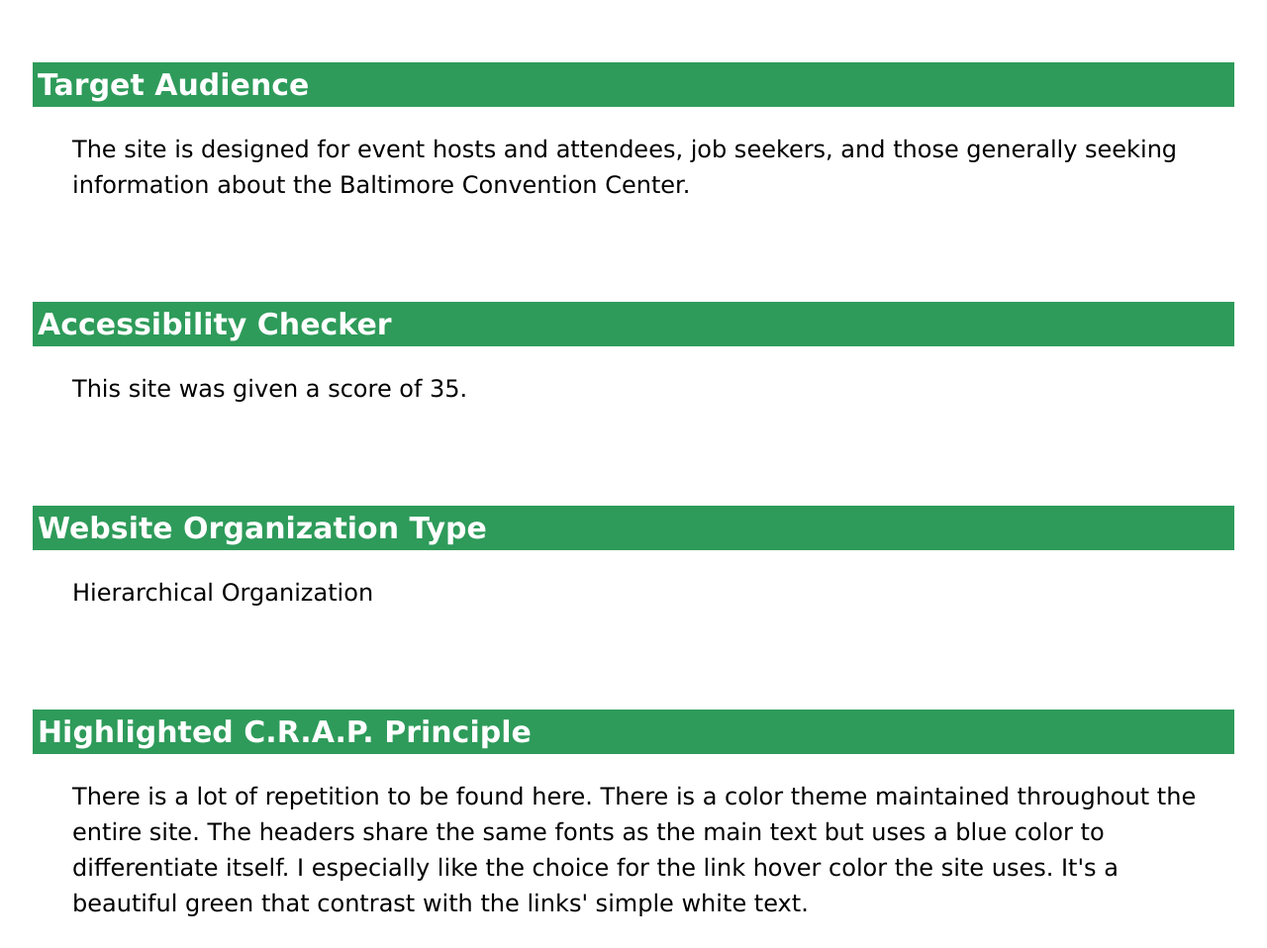
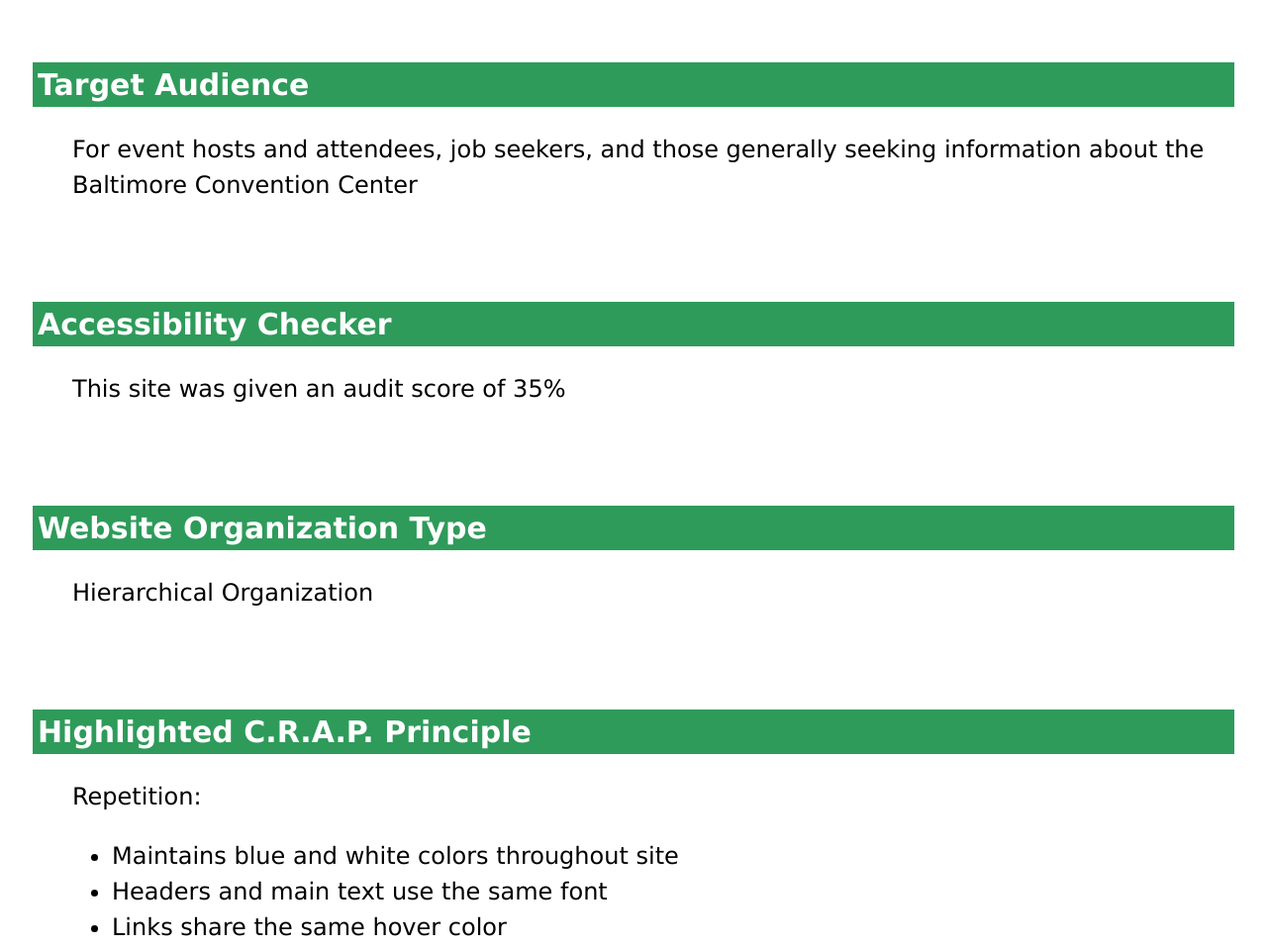
Before and after one commit to JWCOMPCO25/csit121work, a plain HTML site: page lab06/index.html in a window 1280 px wide. Shown: the part 620-1578 px from the top of the page at 99% size. Drawn offline with Linux system fonts and the light colour scheme.

Commit message:
Add files via upload

```diff
--- a/lab06/index.html
+++ b/lab06/index.html
@@ -40,7 +40,7 @@
             margin-bottom: 100px;
             margin-right: 5px;}
 
-        dd, p{line-height:1.5;}
+        dd, p {line-height:1.5;}
 
         .paragraph{
             margin:25px;
@@ -86,23 +86,24 @@
                 <dd><a href="https://www.bccenter.org/">https://www.bccenter.org/</a></dd>
 
                 <dt>Target Audience</dt>
-                <dd>The site is designed for event hosts and attendees, job seekers,
+                <dd>For event hosts and attendees, job seekers,
                     and those generally seeking information about the Baltimore Convention
-                    Center.
+                    Center
                 </dd>
 
                 <dt>Accessibility Checker</dt>
-                <dd>This site was given a score of 35.</dd>
+                <dd>This site was given an audit score of 35%</dd>
 
                 <dt>Website Organization Type</dt>
                 <dd>Hierarchical Organization</dd>
 
                 <dt>Highlighted C.R.A.P. Principle</dt>
-                <dd>There is a lot of repetition to be found here. There is a color theme maintained
-                    throughout the entire site. The headers share the same fonts as
-                    the main text but uses a blue color to differentiate itself. I especially
-                    like the choice for the link hover color the site uses. It's a beautiful
-                    green that contrast with the links' simple white text.
+                <dd>Repetition:
+                    <ul>
+                        <li>Maintains blue and white colors throughout site</li>
+                        <li>Headers and main text use the same font</li>
+                        <li>Links share the same hover color</li>
+                    </ul>
                 </dd>
             </dl>
         </div>
```
